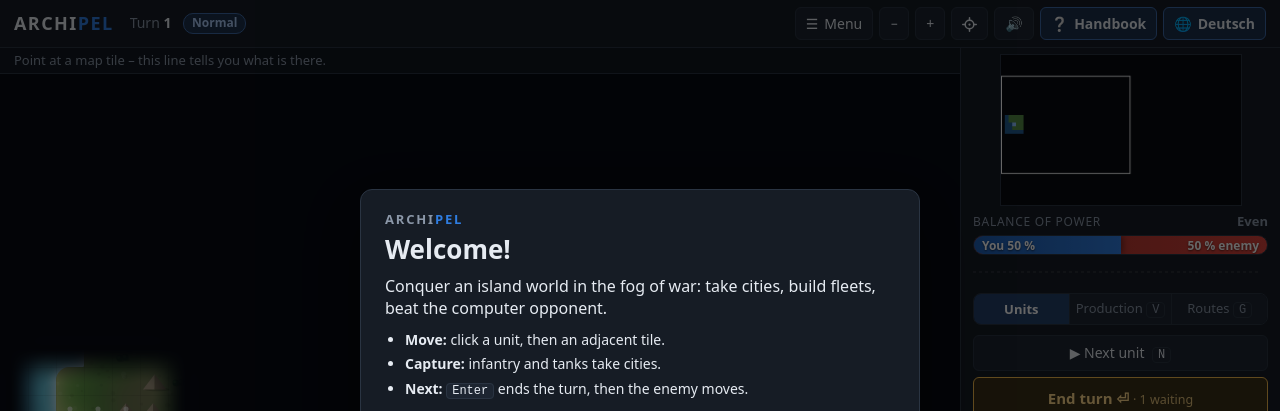
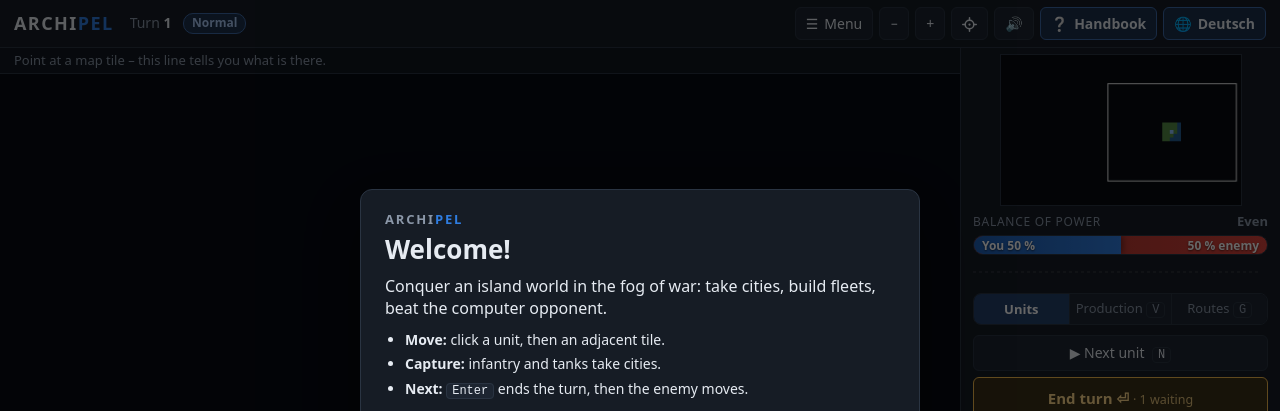
Before and after one commit to masa3418/archipel, a plain HTML site: page index.html in a window 1280 px wide. Shown: the top 411 px of the page. Drawn offline with Linux system fonts and the light colour scheme; animation ran at ten frames a second.

Commit message:
Inselreich: keine großen Inseln mehr
- Geplante Inseln bleiben getrennt: Stoßen Felder verschiedener Inseln
  aneinander (auch über Eck), wird das schwächere Wasser. Vorher ließ das
  Küstenrauschen Inseln zusammenwachsen (größte Insel bis 76 % des Landes).
- Kleinere Startinseln, mehr mittlere Inseln: größte Insel jetzt Ø 15–22 %,
  Startinseln mit mindestens 4 Städten und ausgeglichener.
- Messung Inselreich (alt → neu): Leicht 99 → 99 %, Normal 66 → 54 %,
  Schwer 26 → 24 %, Brutal 4 → 3 %.
- Kartennummer im Abschlussfenster nicht mehr abgeschnitten.

Co-Authored-By: Claude Opus 5.5 <noreply@anthropic.com>

```diff
--- a/index.html
+++ b/index.html
@@ -296,6 +296,8 @@
   .over-facts div { background: var(--panel2); border: 1px solid var(--line); border-radius: 8px; padding: 4px 8px; }
   .over-facts b { display: block; font-size: 15px; white-space: nowrap; overflow: hidden; text-overflow: ellipsis; }
   .over-facts span { font-size: 11px; color: var(--muted); }
+  .over-facts div:has(.seedv) { grid-column: span 2; }   /* Kartennummer braucht mehr Platz */
+  .over-facts b .seedv { font-size: inherit; color: var(--text); }
   .over-dlg i.me, .over-units .me { color: #8fc0ff; font-style: normal; }
   .over-dlg i.en, .over-units .en { color: #ff9d96; font-style: normal; }
   .over-units { font-size: 12px; margin: 4px 0; }
--- a/js/data.js
+++ b/js/data.js
@@ -84,10 +84,11 @@ const MAP_SIZES = {
 //  perBig – Kartenfläche je großer Insel (mehr Fläche → mehr große Inseln, mindestens 2)
 //  mid   – Anteil mittlerer Inseln an den übrigen, small – größter Radius kleiner Inseln (relativ zu rBig)
 //  gap   – Mindestabstand (Wasser) zwischen geplanten Inseln
+//  split – geplante Inseln bleiben getrennt (Rauschen darf sie nicht verbinden), siehe generateMap
 const WORLDS = {
   inseln: { label: tt('Inselreich', 'Archipelago'),
-    desc: tt('Viele Inseln, nur wenige große. Ohne Schiffe kommst du nicht weit.', 'Many islands, only a few large ones. You won\'t get far without ships.'),
-    rBig: 0.12, perBig: 1700, mid: 0.3, small: 0.35, gap: 3.5, land: 0.33 },
+    desc: tt('Viele mittlere und kleine Inseln, keine großen Landmassen. Ohne Schiffe kommst du nicht weit.', 'Many medium and small islands, no large land masses. You won\'t get far without ships.'),
+    rBig: 0.09, perBig: 1700, mid: 0.5, small: 0.45, gap: 3.5, land: 0.33, split: true },
   gemischt: { label: tt('Gemischt', 'Mixed'),
     desc: tt('Einige große Inseln und ein paar kleine dazwischen.', 'Several large islands with a few small ones in between.'),
     rBig: 0.16, perBig: 1500, mid: 0.5, small: 0.3, gap: 3, land: 0.35 },
--- a/js/map.js
+++ b/js/map.js
@@ -38,6 +38,7 @@ function generateMap(W, H, seed, worldKey = 'inseln') {
     };
   }
   const raw = new Float32Array(N);
+  const own = new Int16Array(N).fill(-1);   // Inselwelten: geplante Insel, zu der das Feld gehört (höchster Wert 1 - d/R)
   let landFrac = 0.37;
   if (!world.rBig) {
     // Kontinente: großflächiges Rauschen, ergibt wenige riesige Landmassen
@@ -78,13 +79,15 @@ function generateMap(W, H, seed, worldKey = 'inseln') {
     }
     const n1 = layer(Math.max(3, Rb / 1.5)), n2 = layer(Math.max(2, Rb / 3.5)), n3 = layer(Math.max(1.5, Rb / 7));
     for (let y = 0; y < H; y++) for (let x = 0; x < W; x++) {
-      let v = -1;
-      for (const o of isl) {
+      let v = -1, best = -Infinity;
+      for (let k = 0; k < isl.length; k++) {
+        const o = isl[k];
         const dx = x - o.x, dy = y - o.y;
+        const u = dx * o.c + dy * o.s, w = -dx * o.s + dy * o.c;
+        const sc = 1 - Math.hypot(u / o.st, w * o.st) / o.R;
+        if (sc > best) { best = sc; own[y * W + x] = k; }
         if (Math.abs(dx) > o.ext * 1.6 + 2 || Math.abs(dy) > o.ext * 1.6 + 2) continue;
-        const u = dx * o.c + dy * o.s, w = -dx * o.s + dy * o.c;
-        const d = Math.hypot(u / o.st, w * o.st);
-        v = Math.max(v, 1 - d / o.R);
+        v = Math.max(v, sc);
       }
       v += (n1(x, y) - 0.5) * 0.8 + (n2(x, y) - 0.5) * 0.5 + (n3(x, y) - 0.5) * 0.2;
       const e = Math.min(x, W - 1 - x, y, H - 1 - y);
@@ -104,6 +107,25 @@ function generateMap(W, H, seed, worldKey = 'inseln') {
     terrain[i] = !border && raw[i] > thr ? 1 : 0;
     elev[i] = raw[i] - thr;
     if (elev[i] > maxE) maxE = elev[i];
+  }
+  if (world.split) {
+    // Inselreich: Das Rauschen der Küsten darf geplante Inseln nicht zu großen zusammenwachsen lassen. Stoßen Felder
+    // verschiedener Inseln aneinander (auch über Eck), wird das schwächere Wasser – es bleibt immer ein Kanal dazwischen.
+    for (let changed = true, pass = 0; changed && pass < 6; pass++) {
+      changed = false;
+      for (let i = 0; i < N; i++) {
+        if (!terrain[i]) continue;
+        const x = i % W, y = (i / W) | 0;
+        for (const [dx, dy] of DIRS) {
+          const nx = x + dx, ny = y + dy;
+          if (nx < 0 || ny < 0 || nx >= W || ny >= H) continue;
+          const j = ny * W + nx;
+          if (!terrain[j] || own[j] === own[i]) continue;
+          terrain[raw[i] < raw[j] ? i : j] = 0; changed = true;
+          if (!terrain[i]) break;
+        }
+      }
+    }
   }
   for (let i = 0; i < N; i++) elev[i] = terrain[i] ? elev[i] / maxE : 0;
 
```
Also changed, not shown: js/ui.js, 1 other file.
